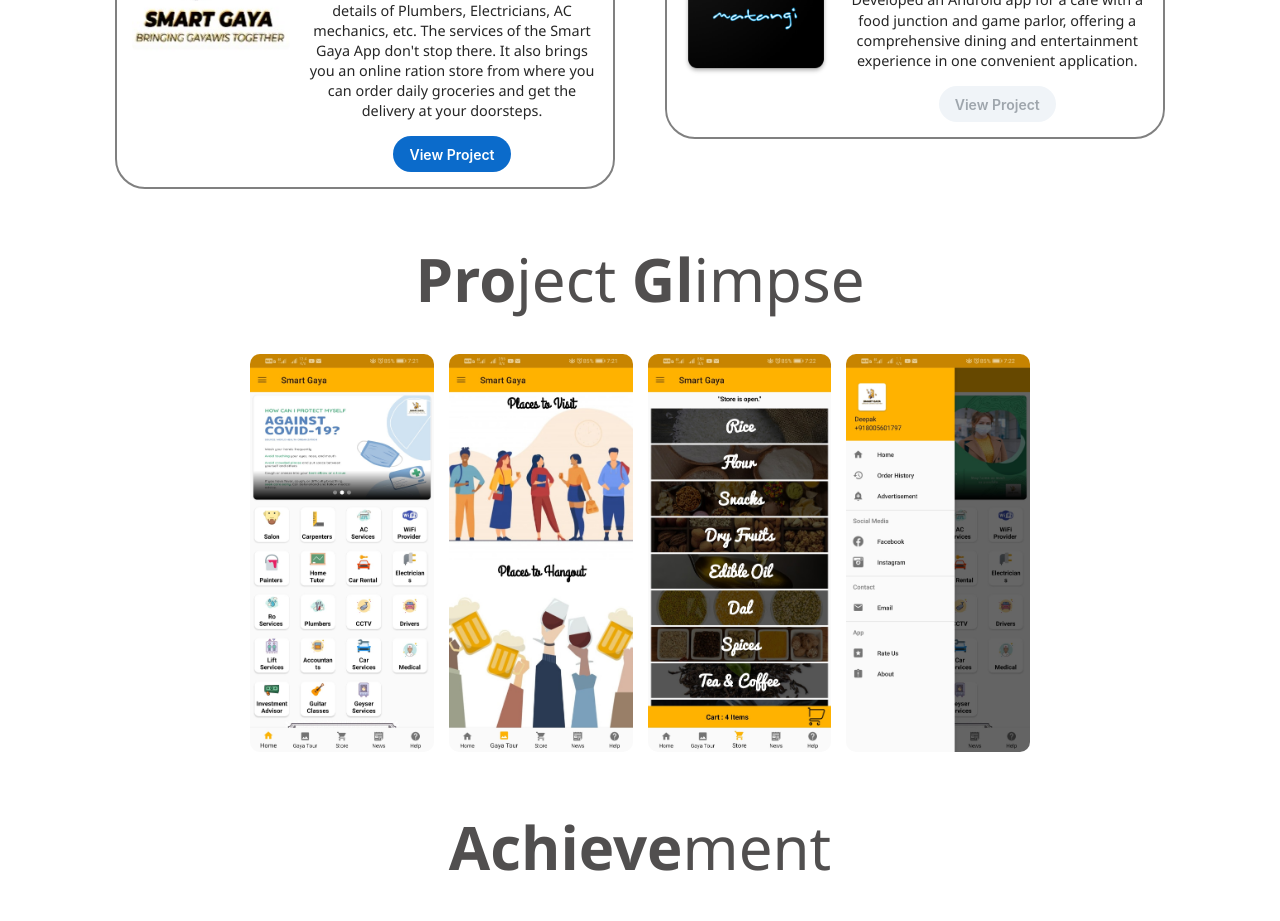
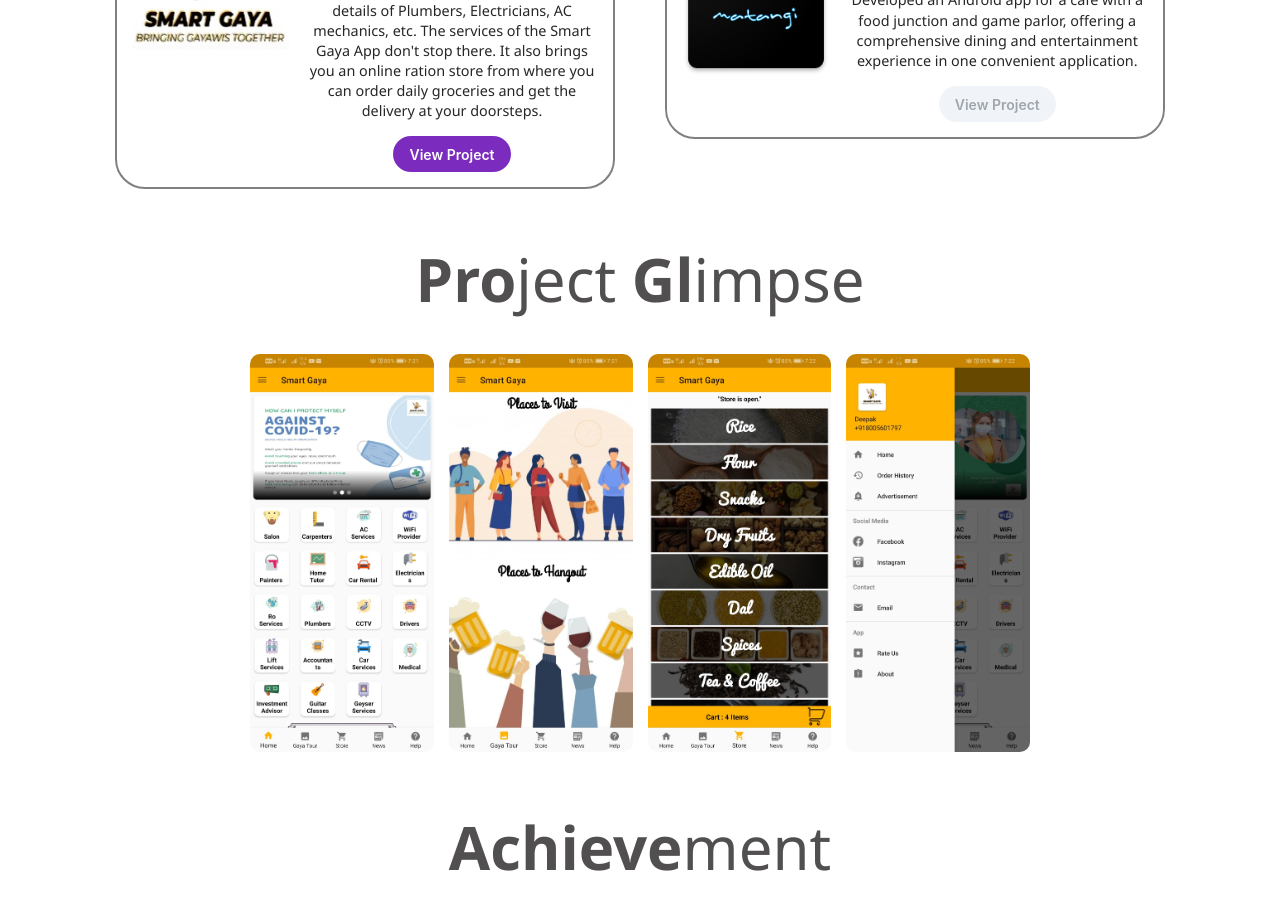
Before and after one commit to ShubhamKumar3010/portfolio, a React (Create React App) app: page / in a window 1280 px wide. Shown: the part 2420-3341 px from the top of the page. Built offline with nearby package versions, Linux system fonts and the light colour scheme.

Commit message:
"final touchup"

```diff
--- a/src/components/Project.tsx
+++ b/src/components/Project.tsx
@@ -36,8 +36,8 @@
           </div>
           <Button
             variant="solid"
-            sx={{ color: "white", background: "#00fff", marginTop: "15px" }}
-            style={{borderRadius:"300px"}}
+            sx={{ color: "white", background: "#7c2bbf", marginTop: "15px" }}
+            style={{ borderRadius: "300px", padding: "6px 16px 6px 16px" }}
             onClick={() => {
               window.open(
                 "https://www.youtube.com/watch?v=n8BI4MhLTfI",
```
